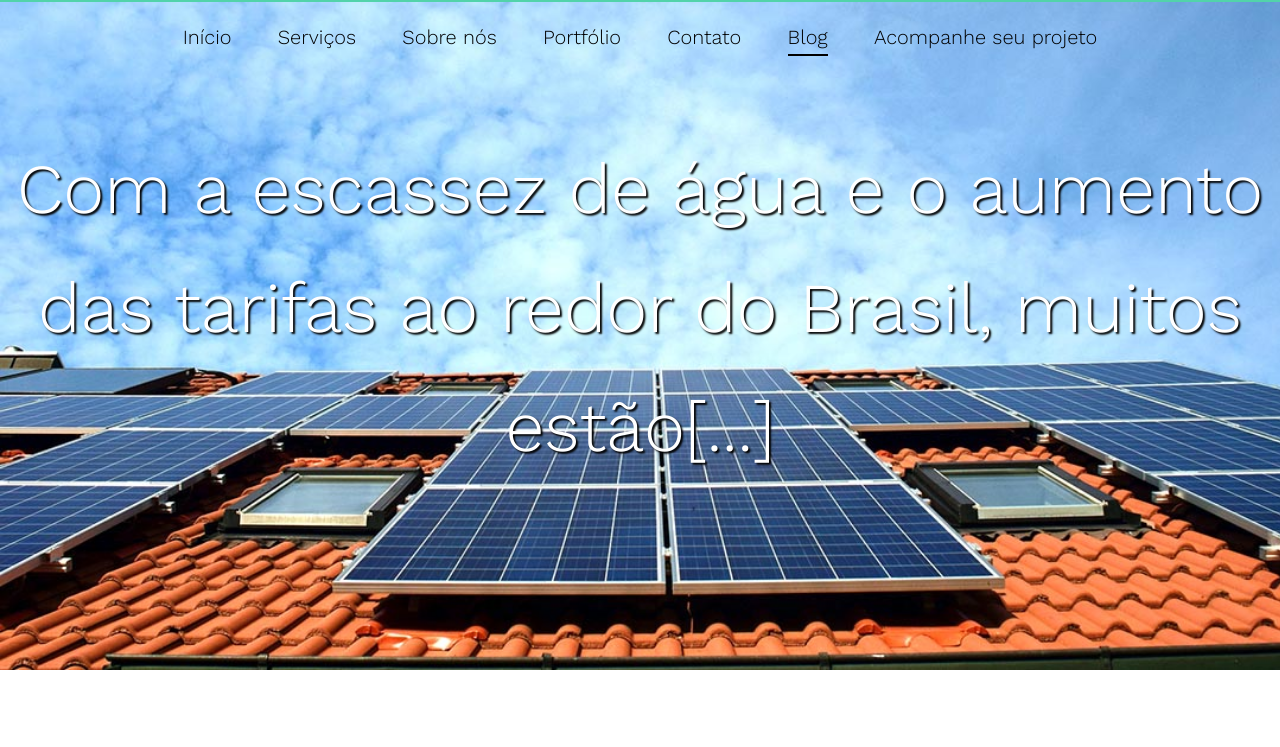
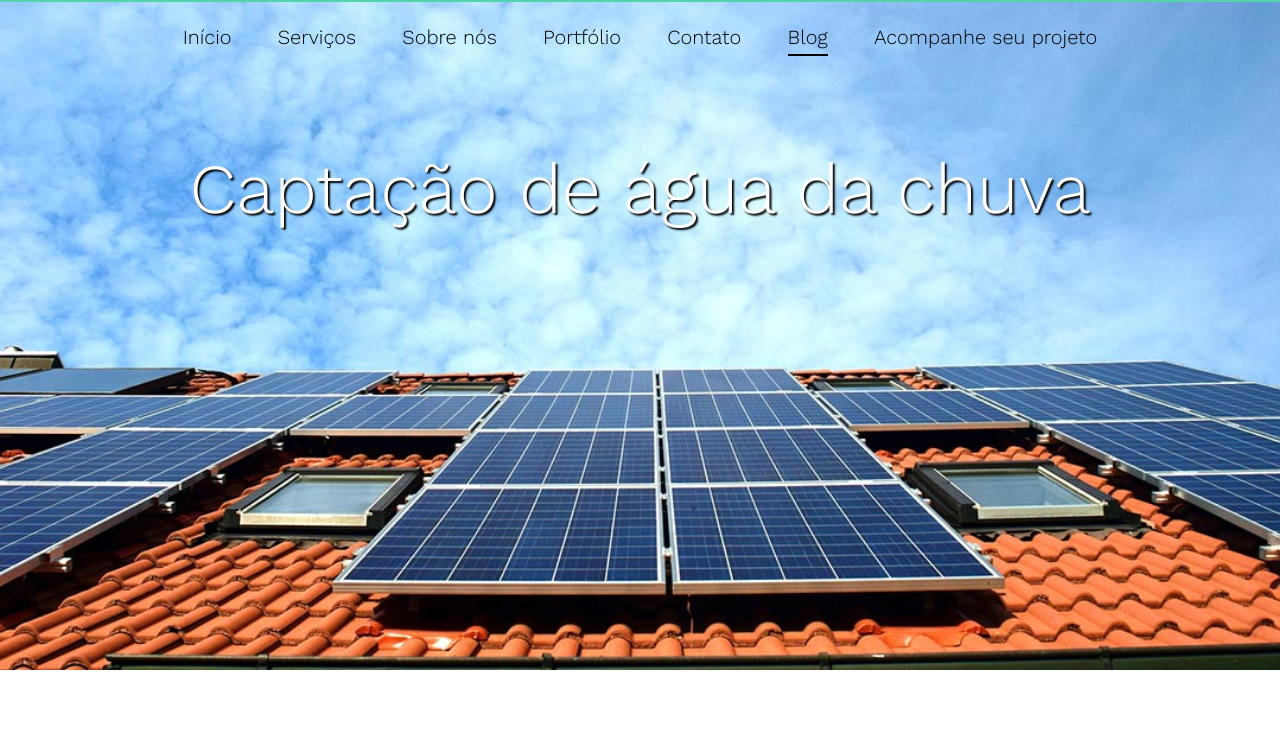
Before and after one commit to primariaenergia/blog, a Jekyll site: the page built from _posts/2018-02-26-captação-chuva.markdown, in a window 1280 px wide and 1400 px high. Shown: the top 747 px of the window. Built offline with Jekyll 4.4.1, drawn with Linux system fonts in a browser that asks for light colours; some web fonts are replaced; comment, search, counter and statistics services are not loaded; some of the changed text lies outside the part shown; grey boxes are pictures that could not be loaded.

Commit message:
Update 2018-02-26-captação-chuva.markdown

```diff
--- a/_posts/2018-02-26-captação-chuva.markdown
+++ b/_posts/2018-02-26-captação-chuva.markdown
@@ -1,6 +1,7 @@
 ---
 layout: post
-title:  "Com a escassez de água e o aumento das tarifas ao redor do Brasil, muitos estão[...]"
+title: "Captação de água da chuva"
+description:  "Com a escassez de água e o aumento das tarifas ao redor do Brasil, muitos estão[...]"
 date: 2018-02-26
 categories: EJ
 img: água-da-chuva.png
```
